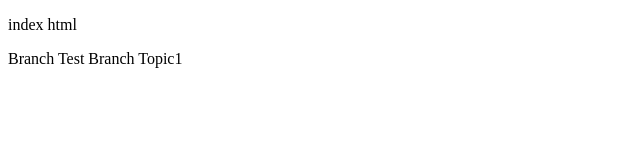
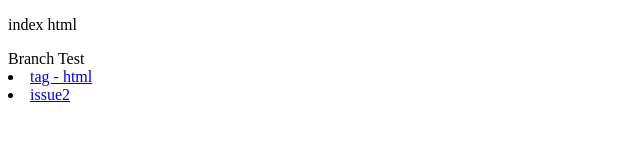
Before and after one commit to bigdeal324/MyLocalRepo, a plain HTML site: page index.html in a window 1280 px wide. Shown: the whole page, without its empty margins (0-640 px from the left). Drawn offline with Linux system fonts and the light colour scheme.

Commit message:
update link (branch-issue2)

```diff
--- a/index.html
+++ b/index.html
@@ -3,6 +3,7 @@
  <body>
 	 <p>index html </p>
 	  Branch Test
-	  Branch Topic1
+	  <li><a href="tag/table.html">tag - html</a></li>
+	  <li><a href="tag/issue2.html">issue2</a></li>
  </body>
 </html>
```
